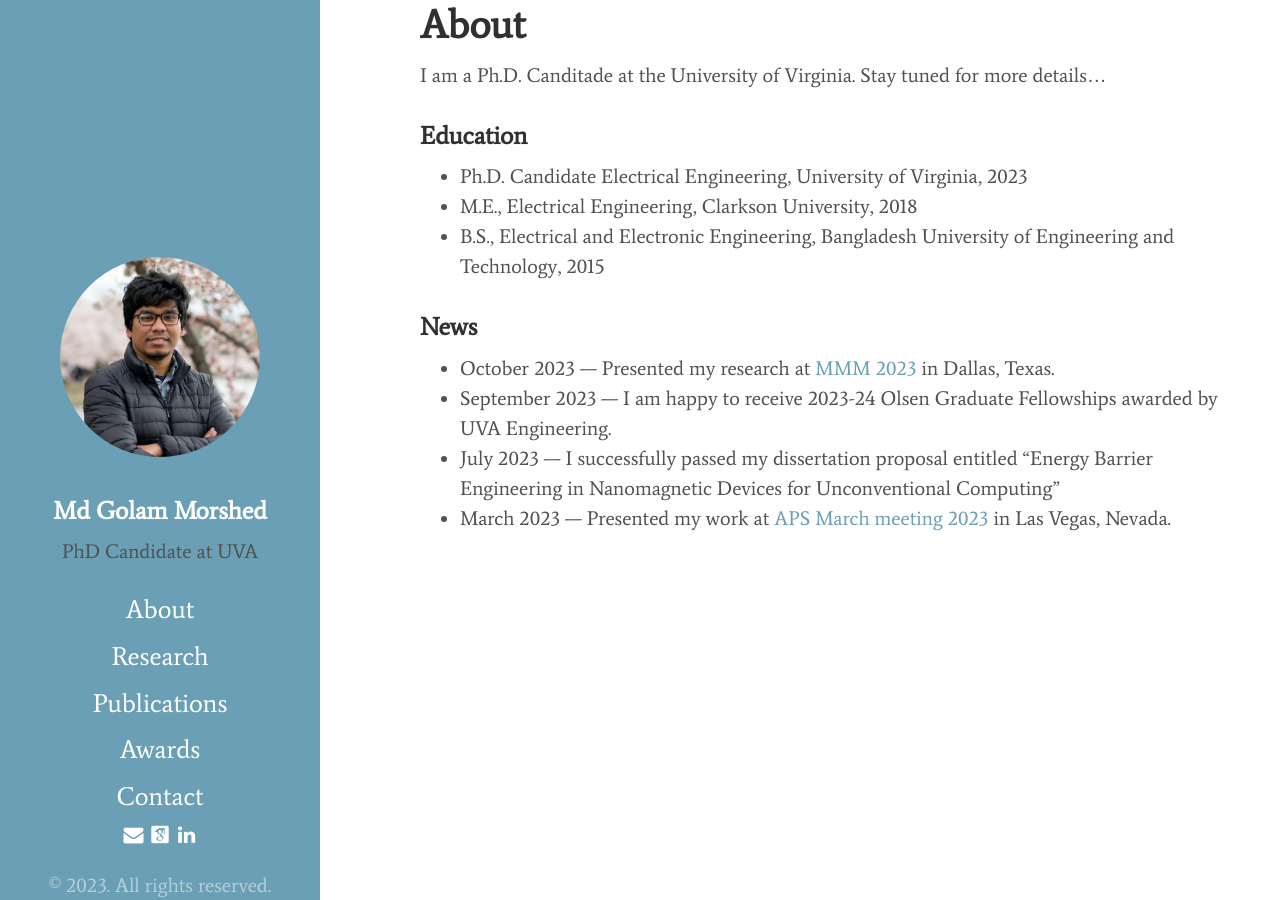
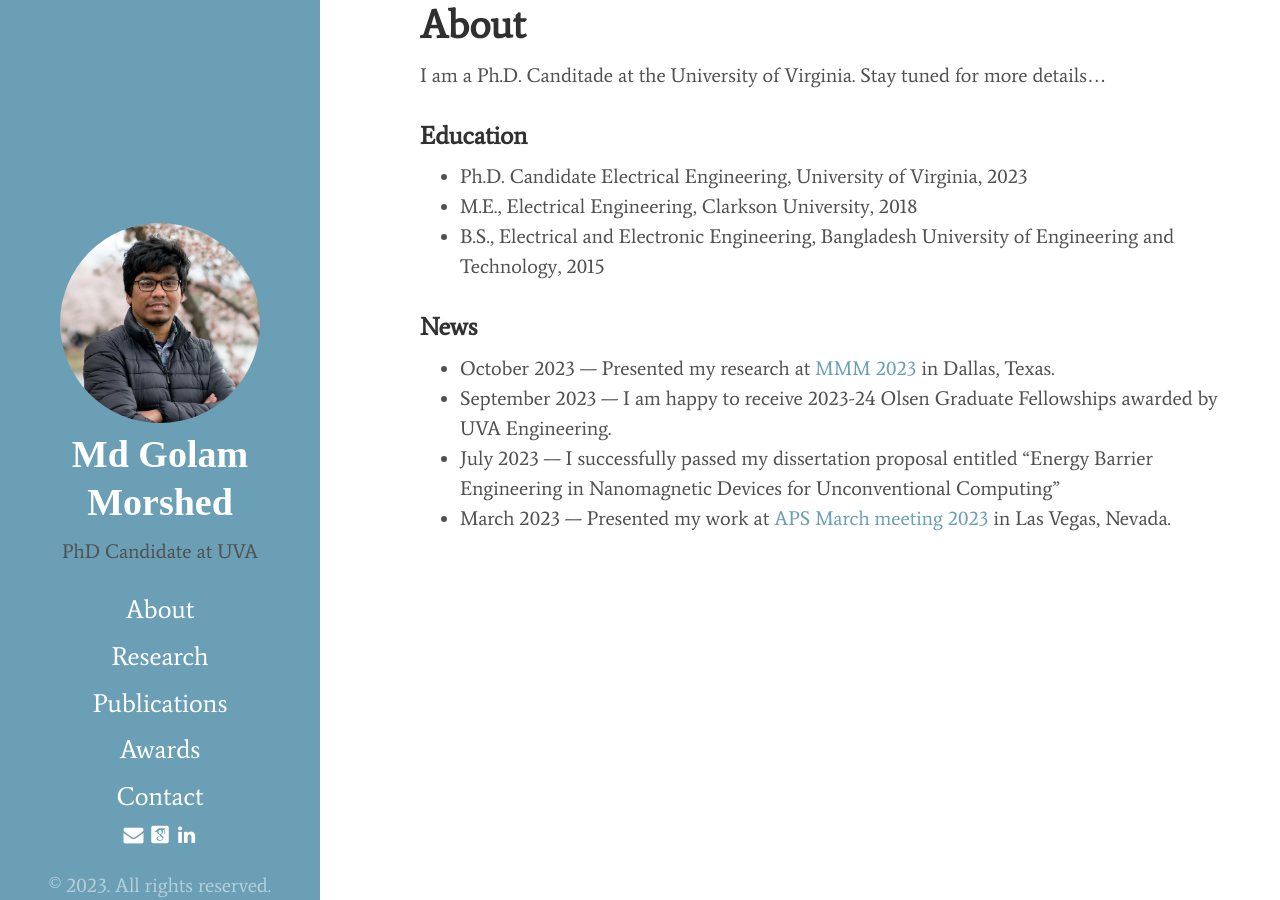
Before and after one commit to mgmorshed/mgmorshed.github.io, a Jekyll site: the page built from index.md, in a window 1280 px wide. Built offline with Jekyll 4.4.1, drawn with Linux system fonts in a browser that asks for light colours; cached includes are drawn as plain includes; some web fonts are replaced.

Commit message:
Update sidebar.html

```diff
--- a/_includes/sidebar.html
+++ b/_includes/sidebar.html
@@ -7,7 +7,7 @@
           <img src="{% include_cached smart-url url=site.logo %}" class="avatar" alt="{{ site.short_title | default:site.title }}" width="200" height="200" loading="lazy" />
         </a>
       {% endif %}
-      <h3>
+      <h1>
         <a href="{{ '/' | relative_url }}">
           {{ site.title }}
         </a>
```
